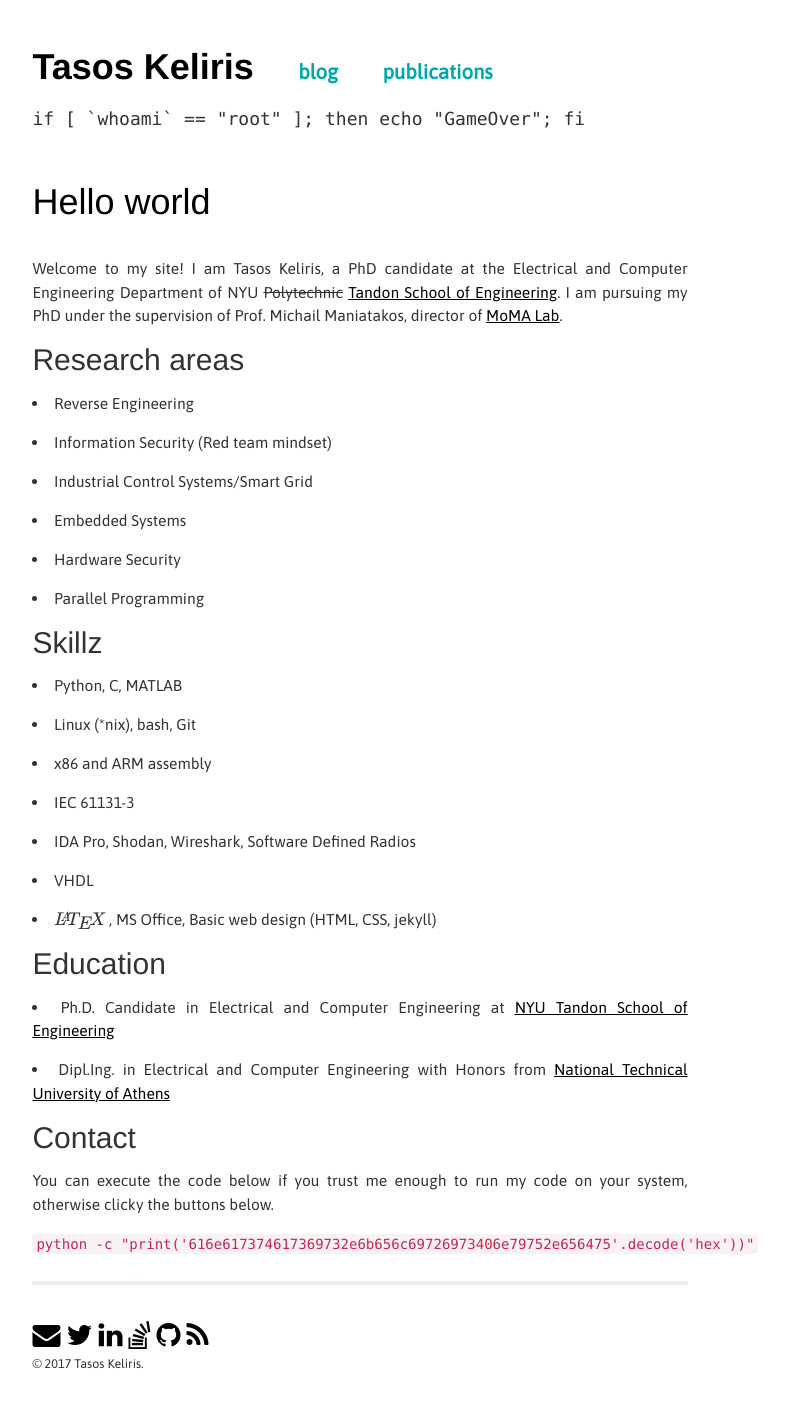
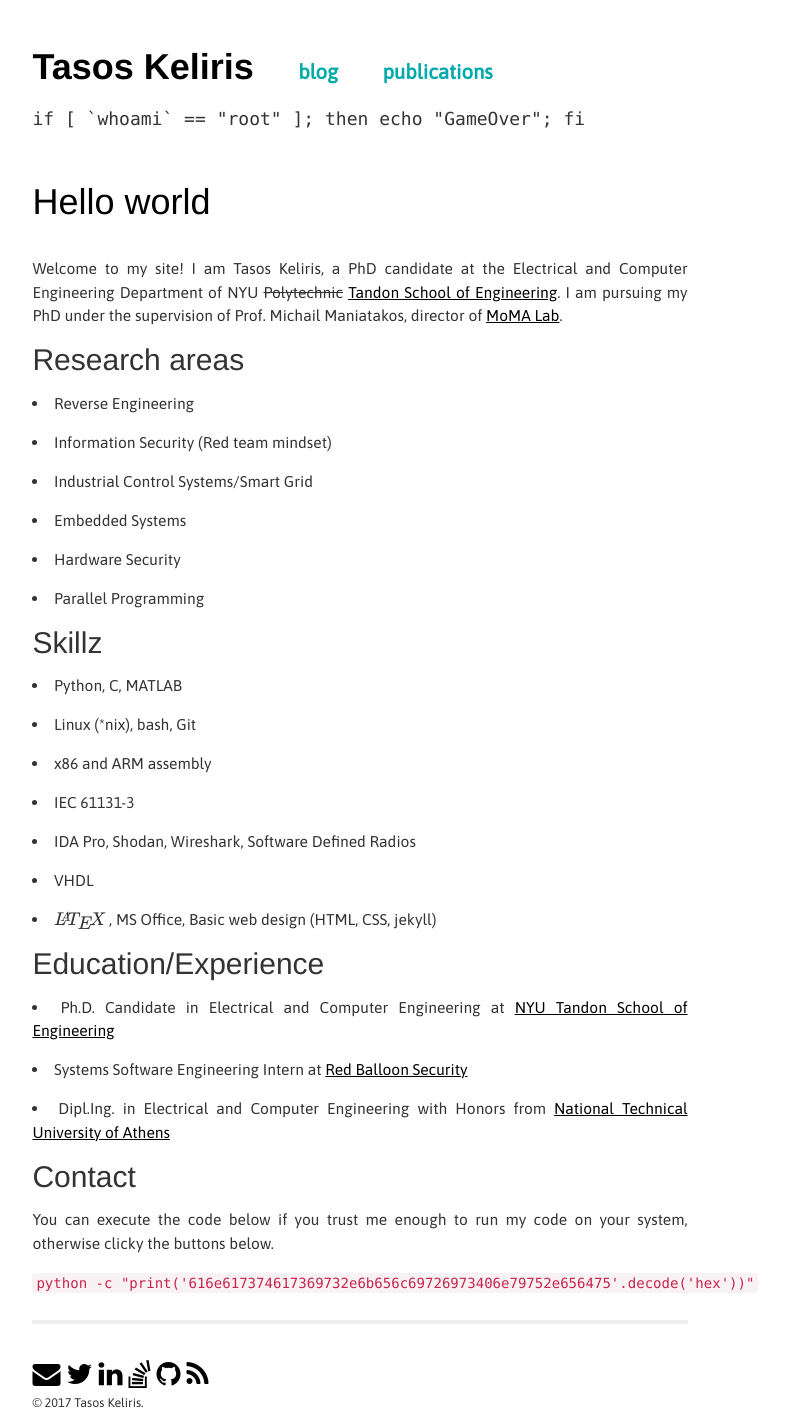
Before and after one commit to tkeliris/tkeliris.github.io, a Jekyll site: the page built from home.md, in a window 1280 px wide. Shown: the whole page, without its empty margins (280-1069 px from the left). Built offline with Jekyll 4.4.1, drawn with Linux system fonts in a browser that asks for light colours; formulas are drawn with MathJax 3; before the commit the page ends 1388 px from its top, so only the background shows below that.

Commit message:
rbs internship

```diff
--- a/home.md
+++ b/home.md
@@ -22,8 +22,9 @@
 - VHDL
 - \\( \LaTeX \\) , MS Office, Basic web design (HTML, CSS, jekyll)
 
-## Education
+## Education/Experience
 - Ph.D. Candidate in Electrical and Computer Engineering at [NYU Tandon School of Engineering](http://engineering.nyu.edu/)
+- Systems Software Engineering Intern at [Red Balloon Security](https://redballoonsecurity.com/)
 - Dipl.Ing. in Electrical and Computer Engineering with Honors from [National Technical University of Athens](http://www.ntua.gr/index_en.html)
 
 ## Contact
```
